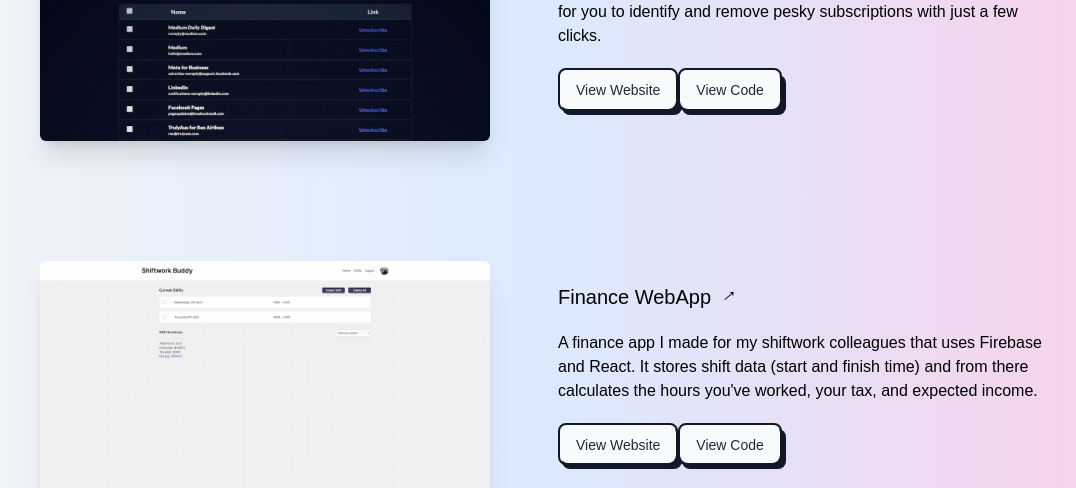
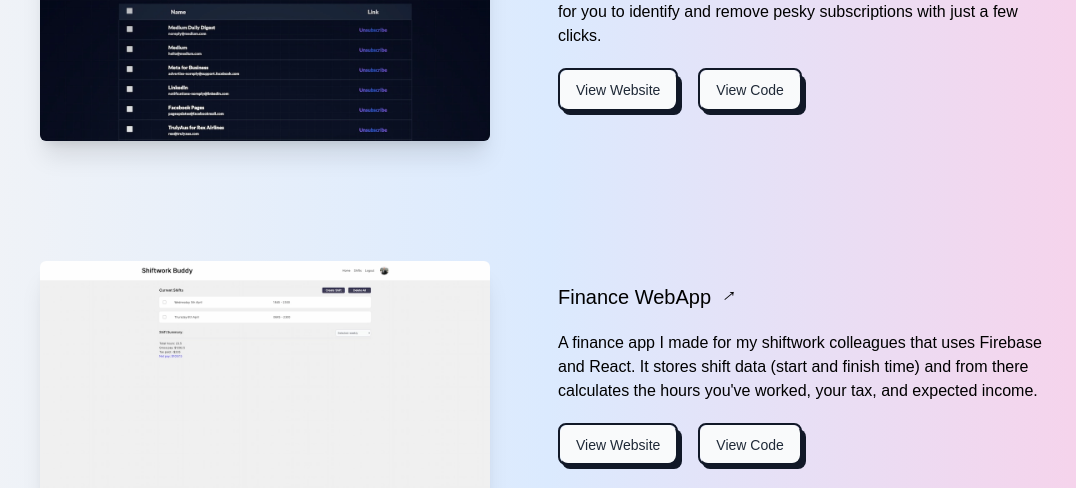
Before and after one commit to maxxjonesyy/portfolio, a React (Vite) app: page /projects in a window 1280 px wide. Shown: the part 311-799 px from the top of the page, without its empty margins (92-1168 px from the left). Built offline with nearby package versions, Linux system fonts and the light colour scheme; a web font is replaced by a local one.

Commit message:
add margin to buttons

```diff
--- a/src/components/LinkButton.tsx
+++ b/src/components/LinkButton.tsx
@@ -8,7 +8,7 @@ function LinkButton({ download, route, external, text, textSize }: LinkButton) {
         download={download}
         href={route}
         target={external ? "_blank" : "_self"}
-        className='relative inline-block text-lg group'>
+        className='relative inline-block text-lg group mr-5'>
         <span className='relative z-10 block px-4 py-2 overflow-hidden font-medium leading-tight text-gray-800 transition-colors duration-300 ease-out border-2 border-gray-900 rounded-lg group-hover:text-white'>
           <span className='absolute inset-0 w-full h-full px-2 py-1 rounded-lg bg-gray-50'></span>
           <span className='absolute left-0 w-52 h-52 -ml-2 transition-all duration-300 origin-top-right -rotate-90 -translate-x-full translate-y-8 bg-gray-900 dark:bg-accentText group-hover:-rotate-180 ease'></span>
@@ -21,7 +21,7 @@ function LinkButton({ download, route, external, text, textSize }: LinkButton) {
     );
   } else {
     return (
-      <Link className='relative inline-block text-lg group' to={route}>
+      <Link className='relative inline-block text-lg group mr-5' to={route}>
         <span className='relative z-10 block px-4 py-2 overflow-hidden font-medium leading-tight text-gray-800 transition-colors duration-300 ease-out border-2 border-gray-900 rounded-lg group-hover:text-white'>
           <span className='absolute inset-0 w-full h-full px-2 py-1 rounded-lg bg-gray-50'></span>
           <span className='absolute left-0 w-52 h-52 -ml-2 transition-all duration-300 origin-top-right -rotate-90 -translate-x-full translate-y-8 bg-gray-900 dark:bg-accentText group-hover:-rotate-180 ease'></span>
```
